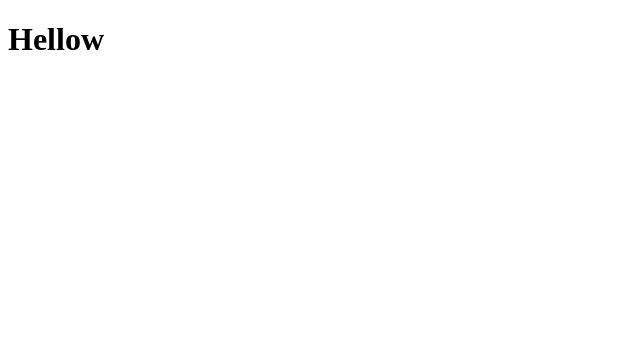
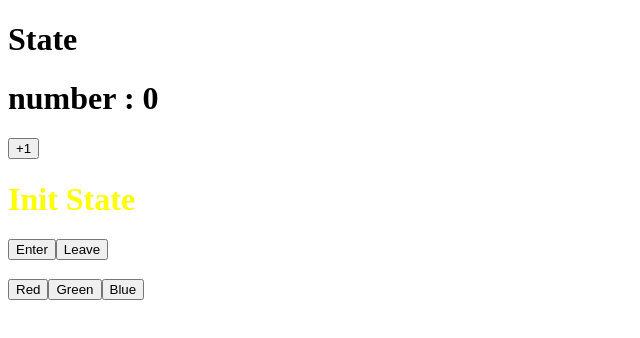
Before and after one commit to hongsp88/My_React, a React (Create React App) app in the folder 1st_project/: page / in a window 1280 px wide. Shown: the top 338 px of the page, without its empty margins (0-640 px from the left). Built offline with nearby package versions, Linux system fonts and the light colour scheme.

Commit message:
Sample - Component, ClassComponent, State

```diff
--- /dev/null
+++ b/1st_project/src/0405_2/App.js
@@ -0,0 +1,15 @@
+import React from 'react';
+import MyCounter from './MyCounter';
+import MySay from './MySay';
+
+function App() {
+  return (
+    <div>
+      <h1>State</h1>
+      <MyCounter />
+      <MySay />
+    </div>
+  );
+}
+
+export default App;
--- /dev/null
+++ b/1st_project/src/0405_2/MyCounter.js
@@ -0,0 +1,31 @@
+import React, { Component } from 'react';
+
+class MyCounter extends Component {
+    constructor(props) {
+        super(props);
+        this.state = {
+            number : 0
+        };
+    }
+    render() {
+        const { number } = this.state;
+        return (
+            <div>
+                <h1>number : { number }</h1>
+                <button onClick={() => {
+                    this.setState({number : number + 1}, () => {
+                        console.log("state Called")
+                    });
+                    this.setState(prevState => {
+                        return {
+                            number : prevState.number + 1
+                        };
+                    });
+                }}
+                >+1</button>
+            </div>
+        )
+    }
+}
+
+export default MyCounter;
--- /dev/null
+++ b/1st_project/src/0405_2/MySay.js
@@ -0,0 +1,22 @@
+import React, { useState } from 'react';
+
+function MySay() {
+    const [message, setMessage] = useState('Init State');
+    const [color, setColor] = useState('yellow');
+    const onClickEnter = () => setMessage('Hellow');
+    const onClickLeave = () => setMessage('Good Bye');
+
+    return (
+        <div>
+            <h1 style={{color}}>{message}</h1>
+            <button onClick={onClickEnter}>Enter</button>
+            <button onClick={onClickLeave}>Leave</button>
+            <h3></h3>
+            <button onClick={() => setColor('red')}>Red</button>
+            <button onClick={() => setColor('green')}>Green</button>
+            <button onClick={() => setColor('blue')}>Blue</button>
+        </div>
+    )
+}
+
+export default MySay;
--- a/1st_project/src/App.js
+++ /dev/null
@@ -1,11 +0,0 @@
-import React from 'react'
-
-function App() {
-  return (
-    <div className="App">
-      <h1>Hellow</h1>
-    </div>
-  );
-}
-
-export default App;
--- a/1st_project/src/index.js
+++ b/1st_project/src/index.js
@@ -1,6 +1,8 @@
 import React from 'react';
 import ReactDOM from 'react-dom/client';
-import App from './App';
+//import App from './0404/App';
+//import App from './0405/App';
+import App from './0405_2/App';
 
 const root = ReactDOM.createRoot(document.getElementById('root'));
 root.render(
```
Also changed, not shown: 1st_project/src/0404/App.js (added, +44 -0 lines), 1st_project/src/0405/App.js (added, +30 -0 lines), 1st_project/src/0405/MyClassComponent.js (added, +17 -0 lines), 1st_project/src/0405/MyComponent.js (added, +15 -0 lines).
